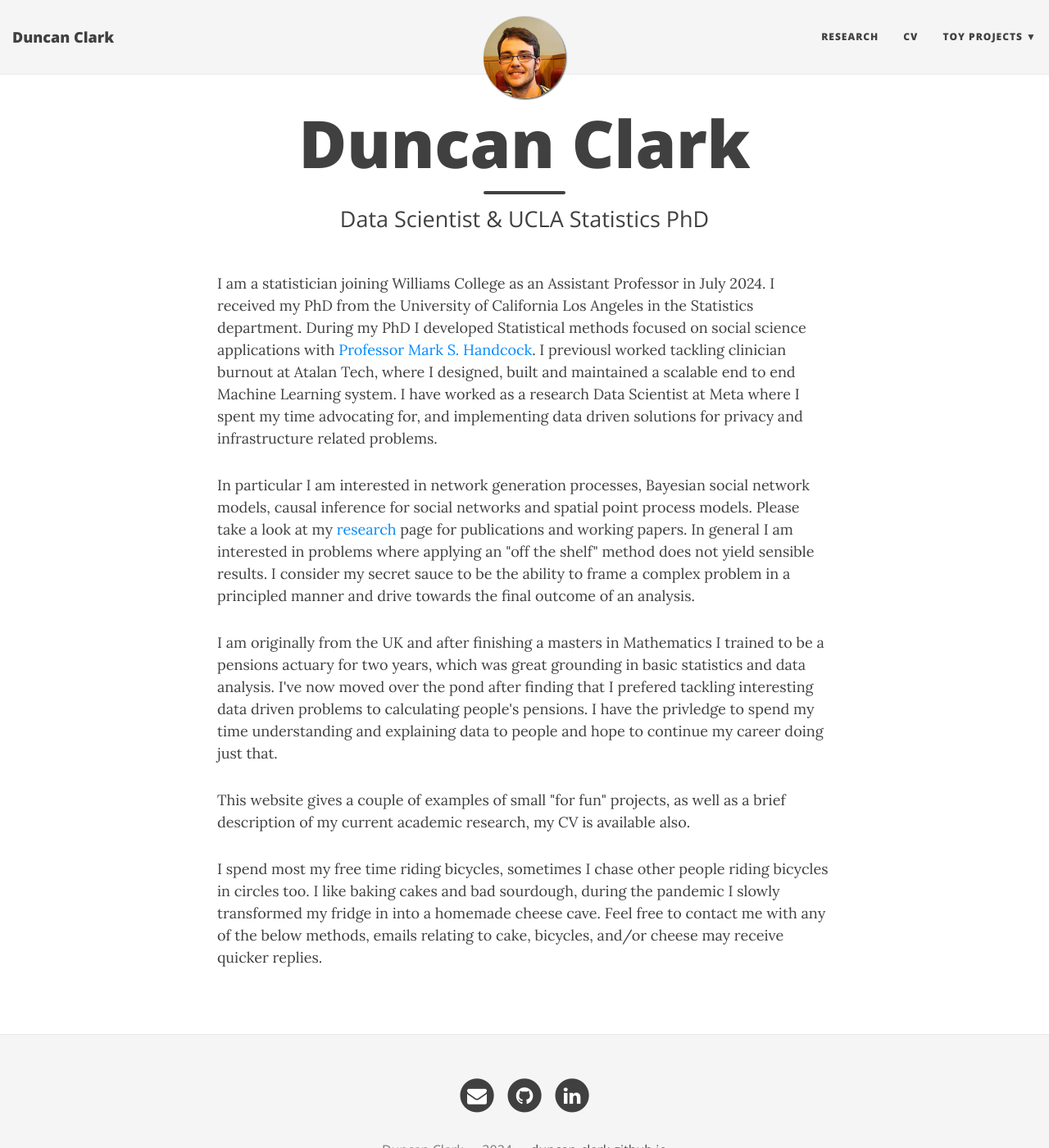
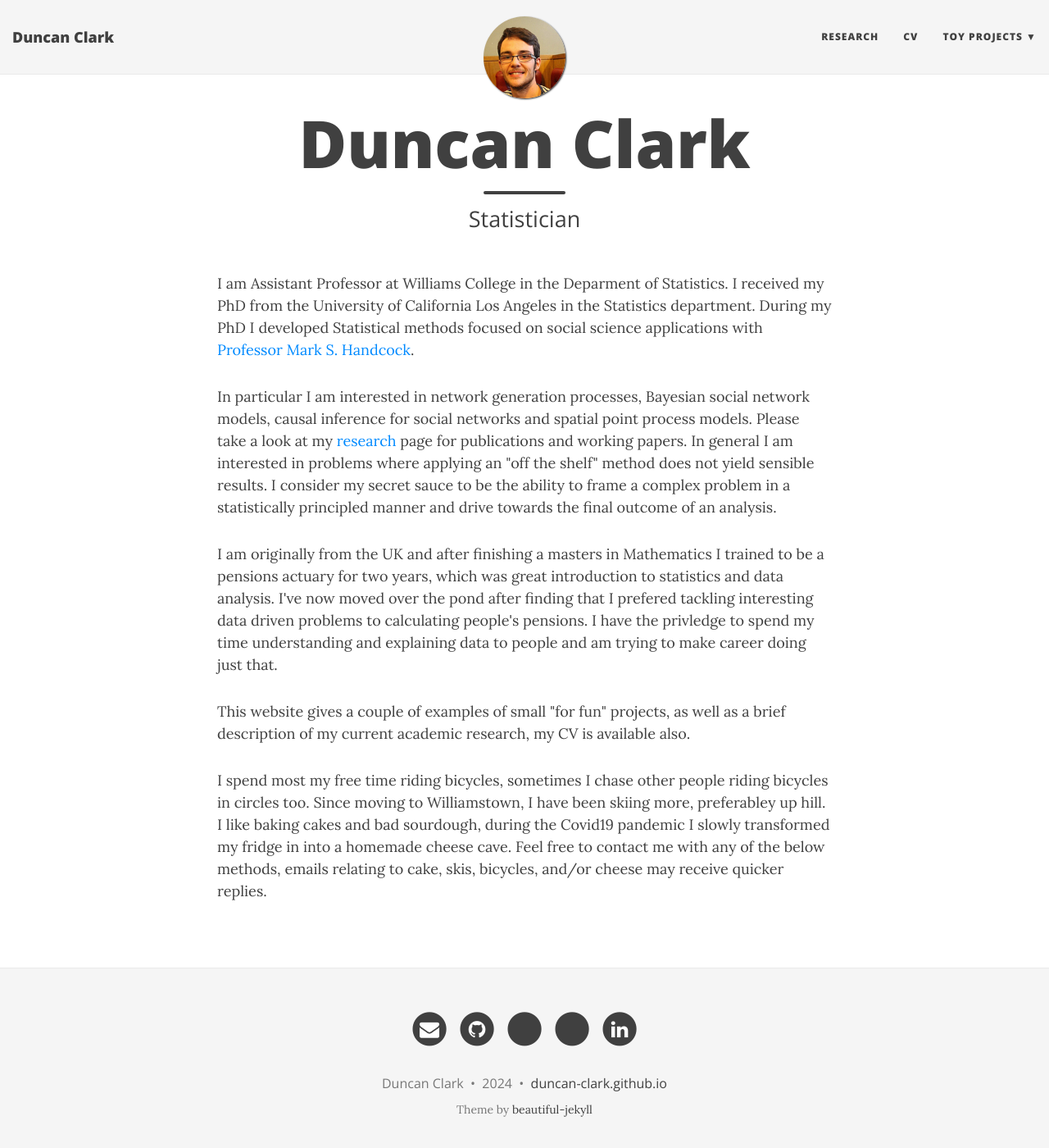
Before and after one commit to duncan-clark/duncan-clark.github.io, a Jekyll site: the page built from index.html, in a window 1280 px wide and 1400 px high. Shown: the whole window at 82% size. Built offline with Jekyll 4.4.1, drawn with Linux system fonts in a browser that asks for light colours; nearby versions of some CDN libraries.

Commit message:
amended blurb and added social icons

```diff
--- a/_config.yml
+++ b/_config.yml
@@ -72,9 +72,10 @@ author:
 # You can reorder the items to define the link order.
 # If you want to add a new link that isn't here, you'll need to also edit the file _data/SocialNetworks.yml
 social-network-links:
-  email: "duncanclark@ucla.edu"
+  email: "dac6@williams.edu"
   github: duncan-clark
-#  strava: duncanclark
+  google_scholar : "https://scholar.google.com/citations?user=DBB2rEAAAAAJ&hl=en"
+  strava: "duncanclark"
 #  twitter: daattali
 #  reddit: yourname
   linkedin: duncan-clark-886652a9
--- a/index.html
+++ b/index.html
@@ -1,25 +1,29 @@
 ---
 layout: page
 title: Duncan Clark
-subtitle: Data Scientist & UCLA Statistics PhD
+subtitle: Statistician
 use-site-title: true
 ---
 <p>
-I am a statistician joining Williams College as an Assistant Professor in July 2024.
+I am Assistant Professor at Williams College in the Deparment of Statistics.
 I received my PhD from the University of California Los Angeles in the Statistics department.
 During my PhD I developed Statistical methods focused on social science applications with <a href ="http://www.stat.ucla.edu/~handcock/">Professor Mark S. Handcock</a>.
-I previousl worked tackling clinician burnout at Atalan Tech, where I designed, built and maintained a scalable end to end Machine Learning system.
-I have worked as a research Data Scientist at Meta where I spent my time advocating for, and implementing data driven solutions for privacy and infrastructure related problems.
 </p>
 
 <p>
-In particular I am interested in network generation processes, Bayesian social network models, causal inference for social networks and spatial point process models. Please take a look at my <a href ="https://duncan-clark.github.io/research/">research</a> page for publications and working papers. In general I am interested in problems where applying an "off the shelf" method does not yield sensible results. I consider my secret sauce to be the ability to frame a complex problem in a principled manner and drive towards the final outcome of an analysis.
+In particular I am interested in network generation processes,
+Bayesian social network models,
+causal inference for social networks and spatial point process models.
+Please take a look at my <a href ="https://duncan-clark.github.io/research/">research</a> page for publications and working papers.
+In general I am interested in problems where applying an "off the shelf" method does not yield sensible results.
+I consider my secret sauce to be the ability to frame a complex problem in a statistically principled manner and drive towards the final outcome of an analysis.
 </p>
 
 <p>
 I am originally from the UK and after finishing a masters in Mathematics I trained to be a pensions actuary for two years,
-which was great grounding in basic statistics and data analysis. I've now moved over the pond after finding that I prefered
-tackling interesting data driven problems to calculating people's pensions. I have the privledge to spend my time understanding and explaining data to people and hope to continue my career doing just that.
+which was great introduction to statistics and data analysis. I've now moved over the pond after finding that I prefered
+tackling interesting data driven problems to calculating people's pensions.
+I have the privledge to spend my time understanding and explaining data to people and am trying to make career doing just that.
 </p>
 
 <p>
@@ -27,6 +31,8 @@ This website gives a couple of examples of small "for fun" projects, as well as
 </p>
 
 <p>
-I spend most my free time riding bicycles, sometimes I chase other people riding bicycles in circles too. I like baking cakes and bad sourdough, during the pandemic I slowly transformed my fridge in into a homemade cheese cave.
-Feel free to contact me with any of the below methods, emails relating to cake, bicycles, and/or cheese may receive quicker replies.
+I spend most my free time riding bicycles, sometimes I chase other people riding bicycles in circles too.
+Since moving to Williamstown, I have been skiing more, preferabley up hill.
+I like baking cakes and bad sourdough, during the Covid19 pandemic I slowly transformed my fridge in into a homemade cheese cave.
+Feel free to contact me with any of the below methods, emails relating to cake, skis, bicycles, and/or cheese may receive quicker replies.
 </p>
```
Also changed, not shown: _data/SocialNetworks.yml (+10 -0 lines).
